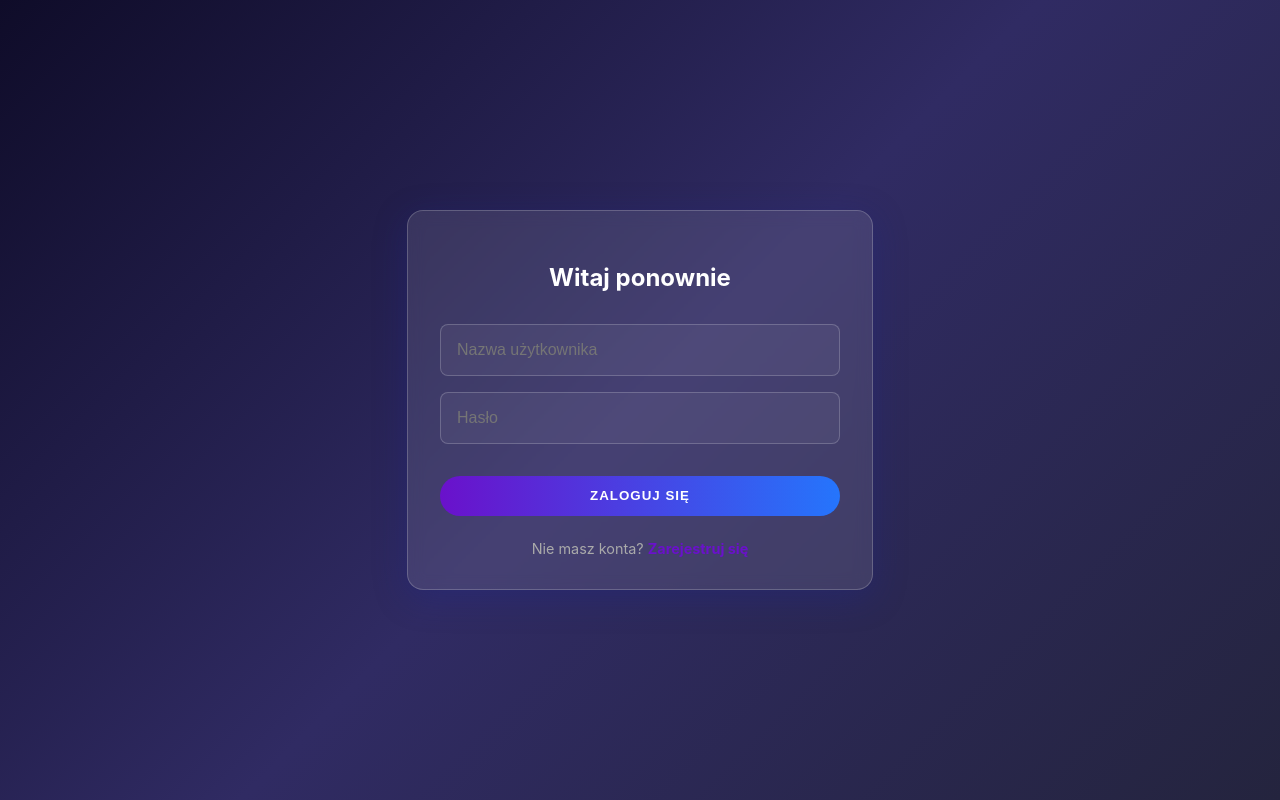
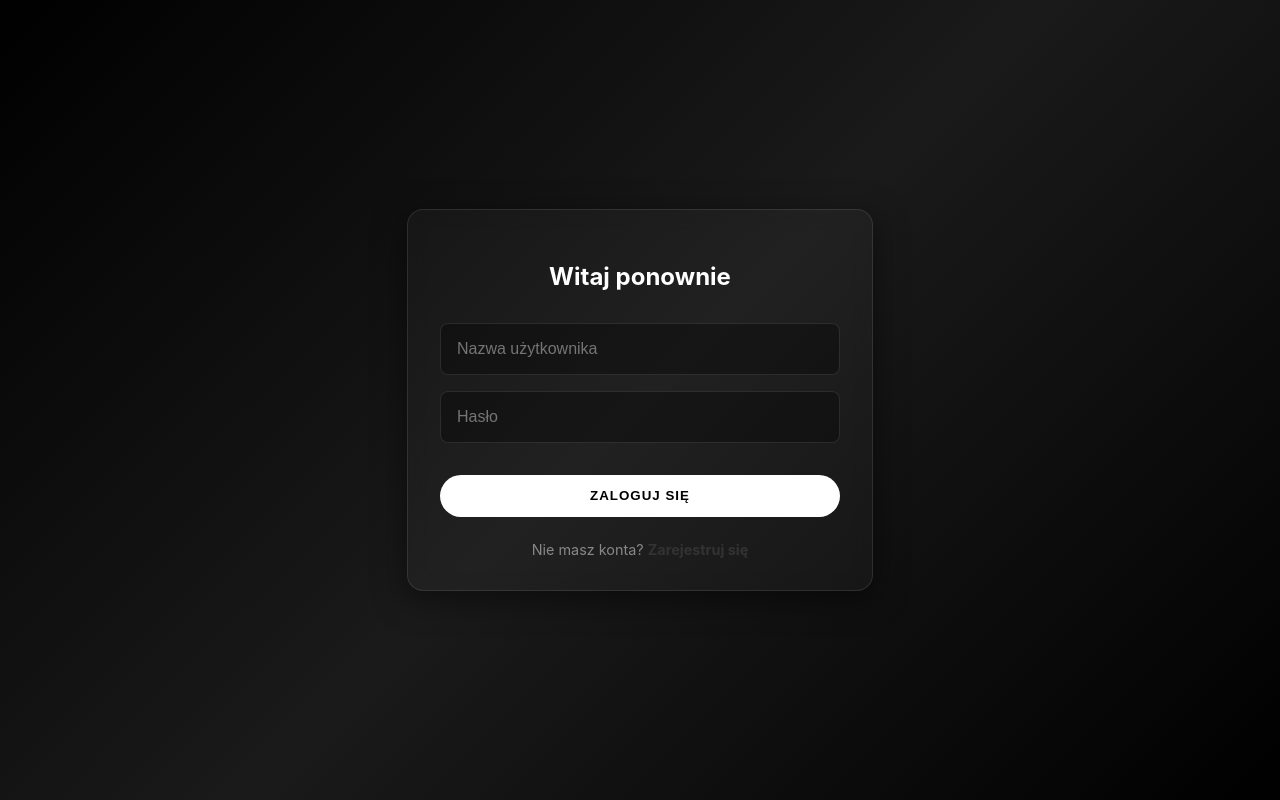
Before and after one commit to cryvult/KomunikatorProjektPTI, a React (Vite) app in the folder client/: page / in a window 1280 px wide. Built offline with nearby package versions, Linux system fonts and the light colour scheme.

Commit message:
JB: Update design to monochrome theme

```diff
--- a/client/src/index.css
+++ b/client/src/index.css
@@ -1,14 +1,14 @@
 :root {
-  --bg-gradient: linear-gradient(135deg, #0f0c29, #302b63, #24243e);
-  --glass-bg: rgba(255, 255, 255, 0.1);
-  --glass-border: rgba(255, 255, 255, 0.2);
-  --glass-shadow: 0 8px 32px 0 rgba(31, 38, 135, 0.37);
+  --bg-gradient: linear-gradient(135deg, #000000, #1a1a1a, #000000);
+  --glass-bg: rgba(255, 255, 255, 0.03);
+  --glass-border: rgba(255, 255, 255, 0.1);
+  --glass-shadow: 0 8px 32px 0 rgba(0, 0, 0, 0.5);
   --text-primary: #ffffff;
-  --text-secondary: #aaaaaa;
-  --accent-color: #6a11cb;
-  --accent-hover: #2575fc;
-  --danger-color: #ff4757;
-  --success-color: #2ed573;
+  --text-secondary: #888888;
+  --accent-color: #333333;
+  --accent-hover: #555555;
+  --danger-color: #808080;
+  --success-color: #444444;
 }
 
 body {
@@ -33,8 +33,8 @@ body {
 /* Glassmorphism Classes */
 .glass-panel {
   background: var(--glass-bg);
-  backdrop-filter: blur(8px);
-  -webkit-backdrop-filter: blur(8px);
+  backdrop-filter: blur(10px);
+  -webkit-backdrop-filter: blur(10px);
   border: 1px solid var(--glass-border);
   box-shadow: var(--glass-shadow);
   border-radius: 16px;
@@ -42,26 +42,29 @@ body {
 }
 
 .btn {
-  background: var(--accent-color);
-  background-image: linear-gradient(to right, #6a11cb 0%, #2575fc 100%);
-  border: none;
+  background: var(--text-primary);
+  background-image: none;
+  border: 1px solid transparent;
   border-radius: 50px;
   padding: 0.8rem 2rem;
-  color: white;
+  color: #000000;
   font-weight: 600;
   cursor: pointer;
-  transition: transform 0.2s, box-shadow 0.2s;
+  transition: all 0.3s ease;
   text-transform: uppercase;
   letter-spacing: 1px;
 }
 
 .btn:hover {
+  background: black;
+  color: white;
+  border-color: white;
   transform: translateY(-2px);
-  box-shadow: 0 5px 15px rgba(0, 0, 0, 0.3);
+  box-shadow: 0 5px 15px rgba(255, 255, 255, 0.1);
 }
 
 .input-field {
-  background: rgba(255, 255, 255, 0.05);
+  background: rgba(0, 0, 0, 0.3);
   border: 1px solid var(--glass-border);
   padding: 1rem;
   border-radius: 8px;
@@ -75,8 +78,23 @@ body {
 
 .input-field:focus {
   outline: none;
-  border-color: var(--accent-hover);
-  background: rgba(255, 255, 255, 0.1);
+  border-color: var(--text-primary);
+  background: rgba(0, 0, 0, 0.5);
+}
+
+/* Custom scrollbar override */
+::-webkit-scrollbar {
+  width: 8px;
+}
+::-webkit-scrollbar-track {
+  background: #000;
+}
+::-webkit-scrollbar-thumb {
+  background: #333;
+  border-radius: 4px;
+}
+::-webkit-scrollbar-thumb:hover {
+  background: #555;
 }
 
 .fade-in {
@@ -87,21 +105,3 @@ body {
   from { opacity: 0; transform: translateY(10px); }
   to { opacity: 1; transform: translateY(0); }
 }
-
-/* Scrollbar */
-::-webkit-scrollbar {
-  width: 8px;
-}
-
-::-webkit-scrollbar-track {
-  background: rgba(0, 0, 0, 0.1);
-}
-
-::-webkit-scrollbar-thumb {
-  background: var(--glass-border);
-  border-radius: 4px;
-}
-
-::-webkit-scrollbar-thumb:hover {
-  background: var(--accent-color);
-}
```
